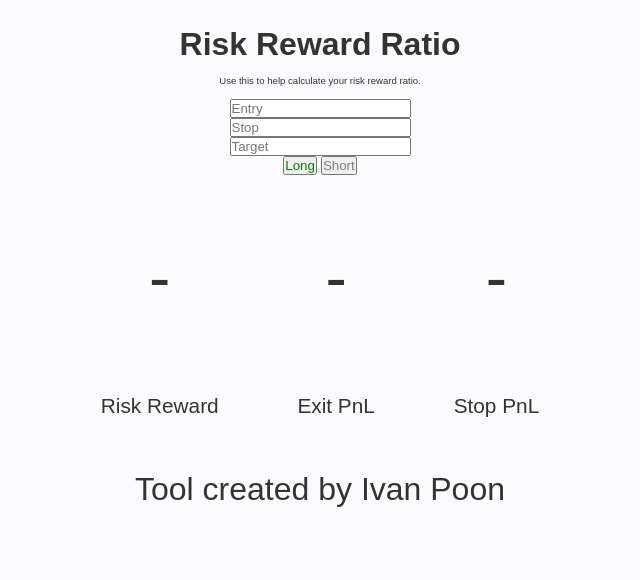
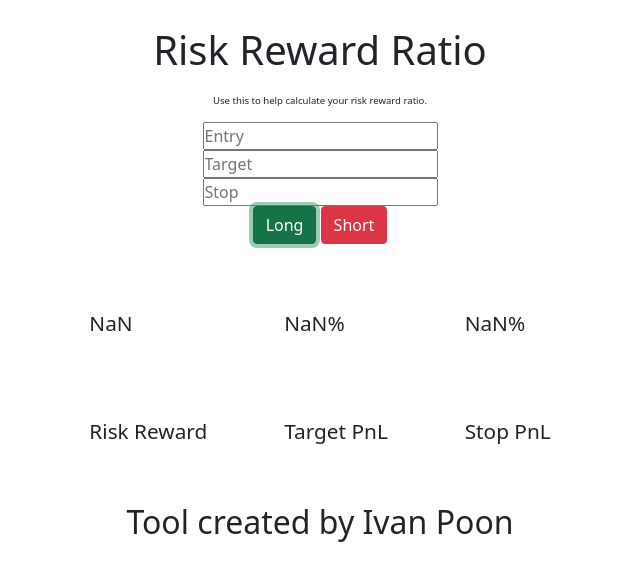
Before and after one commit to ihlpo/risk-reward, a plain HTML site: page index.html in a window 1280 px wide. Both pictures are taken after a click on the button "Long". Shown: the whole page, without its empty margins (320-960 px from the left). Drawn offline with nearby package versions, Linux system fonts and the light colour scheme.

Commit message:
Added calculation functions

```diff
--- a/index.html
+++ b/index.html
@@ -6,6 +6,7 @@
 	<meta name="viewport" content="width=device-width, initial-scale=1.0">
   <title>Tax Calculator</title>
   <link rel="stylesheet" href="style.css">
+	<link href="https://cdn.jsdelivr.net/npm/bootstrap@5.1.3/dist/css/bootstrap.min.css" rel="stylesheet" integrity="sha384-1BmE4kWBq78iYhFldvKuhfTAU6auU8tT94WrHftjDbrCEXSU1oBoqyl2QvZ6jIW3" crossorigin="anonymous">
 </head>
 
 <body>
@@ -20,24 +21,24 @@
 
 
 		<div class="input-area">
-		<input type="number" placeholder='Entry'>
-		<input type="number" placeholder='Stop'>
-		<input type="number" placeholder='Target'>
-		<div>
-			<button id='long'>Long<button>
-			<button id='short'>Short</button>
+		<input id='entry' type="number" placeholder='Entry'>
+		<input id='target' type="number" placeholder='Target'>
+		<input id='stop' type="number" placeholder='Stop'>
+		<div id="longShortToggle">
+			<button id='long' class='btn btn-success'>Long</button>
+			<button id='short' class='btn btn-danger'>Short</button>
 		</div>
 
 		<div class="calculations">
 			<table>
-				<tr class="row">
+				<tr>
 					<td id="rrr"> - </td>
-					<td id="exit-pnl"> - </td>
+					<td id="target-pnl"> - </td>
 					<td id="stop-pnl"> - </td>
 				</tr>
 				<tr>
 					<td>Risk Reward</td>
-					<td>Exit PnL</td>
+					<td>Target PnL</td>
 					<td>Stop PnL</td>
 				</tr>
 				<!-- <tr class="row">
--- a/script.js
+++ b/script.js
@@ -80,18 +80,71 @@ function calculate_tax(){
 
 }
 
+function convert_percentage(value){
+   return `${(value * 100).toFixed(2)}%`
+}
+
 function choose_short(){
    const button1 = document.getElementById('long');
-   button1.style.color = "grey";
+   button1.style.color;
    const button2 = document.getElementById('short');
-   button2.style.color = "red";
+   button2.style.color;
+   isLong = false;
 }
 
 function choose_long(){
    const button1 = document.getElementById('short');
-   button1.style.color = "grey";
+   button1.classList;
    const button2 = document.getElementById('long');
-   button2.style.color = "green";
+   button2.style.color;
+   isLong = true;
 }
+
+function calculate_rrr(){
+   isLong ? calculate_long() : calculate_short();
+
+}
+
+function calculate_long(){
+   console.log("long")
+   const entryValue = document.getElementById('entry').value;
+   const stopValue = document.getElementById('stop').value;
+   const targetValue = document.getElementById('target').value;
+   const rrrOutput = document.getElementById('rrr');
+   const targetPNLOutput = document.getElementById('target-pnl');
+   const stopPNLOutput = document.getElementById('stop-pnl');
+
+   rrr = (targetValue - entryValue) / ((entryValue - stopValue) < 0 ? 1 : entryValue - stopValue);
+   targetPNL = (targetValue - entryValue) / entryValue;
+   stopPNL = (entryValue - stopValue) / entryValue;
+
+   rrrOutput.innerHTML = rrr;
+   targetPNLOutput.innerHTML = convert_percentage(targetPNL);
+   stopPNLOutput.innerHTML = convert_percentage(stopPNL);
+   return;
+}
+
+function calculate_short(){
+   console.log("short")
+   const entryValue = document.getElementById('entry').value;
+   const stopValue = document.getElementById('stop').value;
+   const targetValue = document.getElementById('target').value;
+   const rrrOutput = document.getElementById('rrr');
+   const targetPNLOutput = document.getElementById('target-pnl');
+   const stopPNLOutput = document.getElementById('stop-pnl');
+
+   rrr = (stopValue - entryValue) / ((entryValue - targetValue) < 0 ? 1 : entryValue - targetValue);
+   targetPNL = (entryValue - targetValue) / entryValue;
+   stopPNL = (stopValue - entryValue) / entryValue;
+
+   rrrOutput.innerHTML = rrr;
+   targetPNLOutput.innerHTML = convert_percentage(targetPNL);
+   stopPNLOutput.innerHTML = convert_percentage(stopPNL);
+}
+document.getElementById("entry").addEventListener("input", calculate_rrr);
+document.getElementById("stop").addEventListener("input", calculate_rrr);
+document.getElementById("target").addEventListener("input", calculate_rrr);
 document.getElementById("long").addEventListener("mousedown", choose_long);
+document.getElementById("long").addEventListener("mousedown", calculate_rrr);
 document.getElementById("short").addEventListener("mousedown", choose_short);
+document.getElementById("short").addEventListener("mousedown", calculate_rrr);
```
